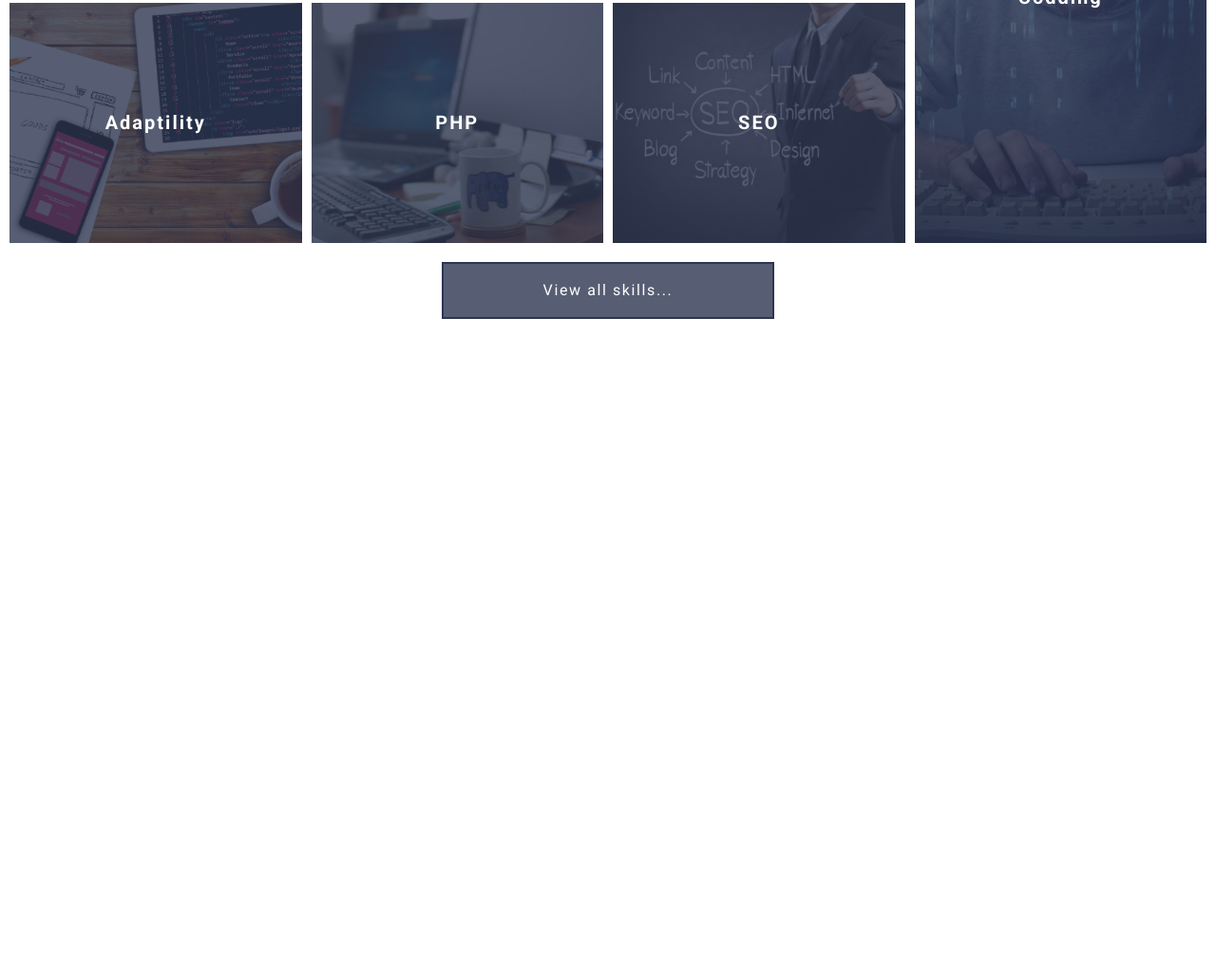
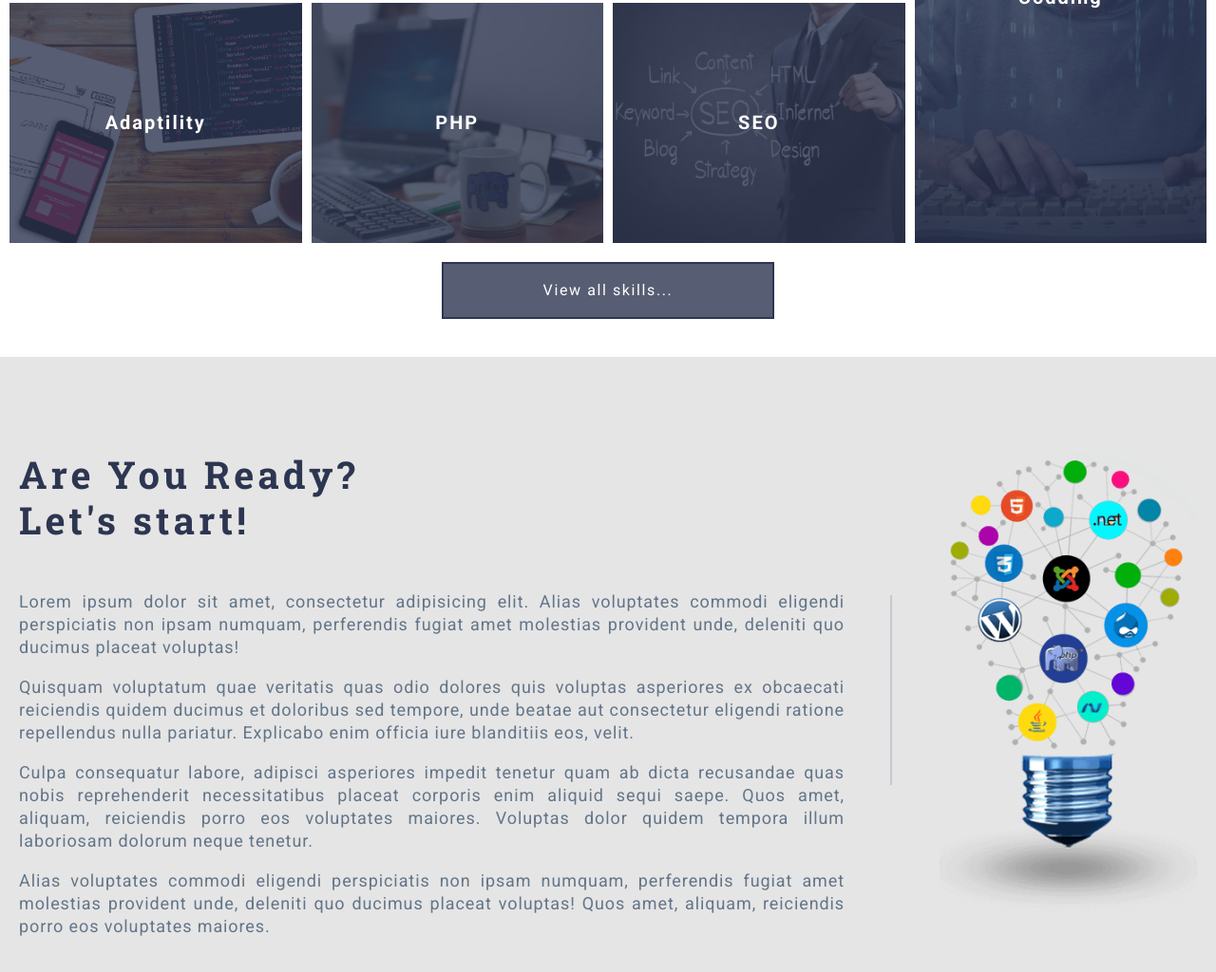
Before and after one commit to teresik/final_project, a website: page index.html in a window 1280 px wide. Shown: the part 1334-2358 px from the top of the page at 95% size. Before the commit the page ends 1710 px from the top, so only its background shows below. Drawn offline with Linux system fonts and the light colour scheme.

Commit message:
Add "About" section to homepage
Introduced a new "About" section with descriptive text and an image to enhance the homepage. Updated corresponding SCSS, CSS, and minified styles for consistent look and responsive design.

```diff
--- a/index.html
+++ b/index.html
@@ -143,6 +143,30 @@
       </div>
 
   </section>
+
+  <section class="about">
+    <div class="about__container">
+
+      <div class="about__content">
+
+        <h2 class="about__title">Are You Ready?<br>
+          Let's start!</h2>
+        <div class="about__description">
+          <p class="about__text">Lorem ipsum dolor sit amet, consectetur adipisicing elit. Alias voluptates commodi eligendi perspiciatis non ipsam numquam, perferendis fugiat amet molestias provident unde, deleniti quo ducimus placeat voluptas!</p>
+          <p class="about__text">Quisquam voluptatum quae veritatis quas odio dolores quis voluptas asperiores ex obcaecati reiciendis quidem ducimus et doloribus sed tempore, unde beatae aut consectetur eligendi ratione repellendus nulla pariatur. Explicabo enim officia iure blanditiis eos, velit.</p>
+          <p class="about__text"> Culpa consequatur labore, adipisci asperiores impedit tenetur quam ab dicta recusandae quas nobis reprehenderit necessitatibus placeat corporis enim aliquid sequi saepe. Quos amet, aliquam, reiciendis porro eos voluptates maiores. Voluptas dolor quidem tempora illum laboriosam dolorum neque tenetur.</p>
+          <p class="about__text"> Alias voluptates commodi eligendi perspiciatis non ipsam numquam, perferendis fugiat amet molestias provident unde, deleniti quo ducimus placeat voluptas! Quos amet, aliquam, reiciendis porro eos voluptates maiores.</p>
+        </div>
+
+      </div>
+
+      <div class="about__picture">
+        <img src="assets/images/img-lamp-webdev.png" alt="about-img" class="about__image">
+      </div>
+
+    </div>
+  </section>
+
 </main>
 
 <footer class="footer">
--- a/src/scss/base/_typography.scss
+++ b/src/scss/base/_typography.scss
@@ -39,8 +39,23 @@ h1 {
 
 h2 {
 	font-family: $font-header;
+	line-height: 1.2;
+	color: $color-primary;
+	letter-spacing: 0.1em;
+	margin: 0 0 1.25em;
+
+	@include lg-min {
 		font-size: 2.5rem;
-  line-height: 1.2;
+	}
+	@include lg-md {
+		font-size: 2rem;
+	}
+	@include md {
+		font-size: 1.5rem;
+	}
+	@include sm {
+		text-align: center;
+	}
 }
 
 h3 {
--- a/src/scss/components/about/_about.scss
+++ b/src/scss/components/about/_about.scss
@@ -1 +1,53 @@
 @use "../../abstracts" as *;
+
+.about {
+	background-color: $color-gray-light;
+	&__container {
+		display: grid;
+		gap: $gap-x5;
+		grid-template-columns: 1fr 271px;
+
+		padding-top: $gap-x5;
+		padding-bottom: $gap-x5;
+
+		@extend %container;
+	}
+
+	&__content {
+	}
+
+	&__description {
+		position: relative;
+		letter-spacing: 0.05em;
+		line-height: 1.33333333333;
+		font-size: 1.125rem;
+		text-align: justify;
+
+		&::before {
+			content: "";
+			position: absolute;
+			width: 2px;
+			height: 50%;
+			min-height: 200px;
+			background-color: rgba($color-gray, 0.25);
+			right: -2.5 * $gap;
+			top: 5px;
+		}
+
+		p:last-of-type {
+			margin-bottom: 0;
+		}
+	}
+
+	&__picture {
+	}
+
+	&__image {
+		width: auto;
+		height: auto;
+		max-width: 100%;
+	}
+
+	&__text {
+	}
+}
```
Also changed, not shown: assets/css/style.css, assets/css/style.min.css. Lines whose indentation alone changed are shown as unchanged.
